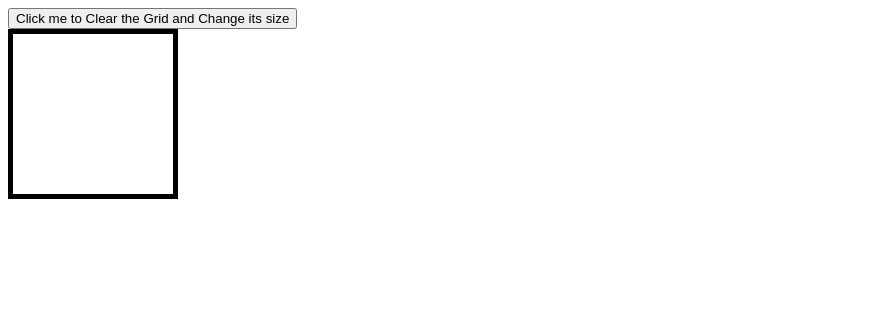
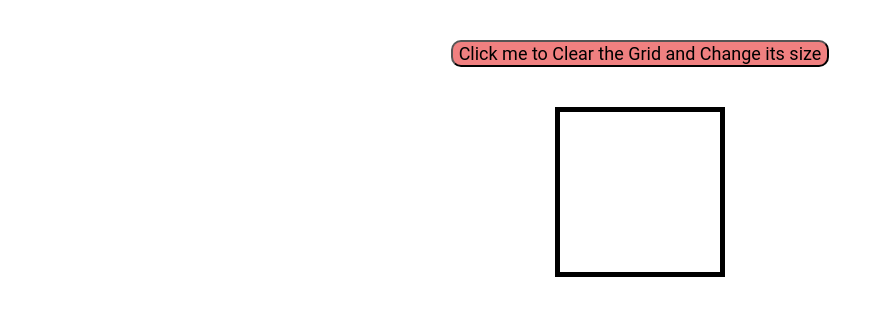
Before and after one commit to ElKekso/etch_a_sketch, a plain HTML site: page index.html in a window 1280 px wide. Shown: the whole page, without its empty margins (0-884 px from the left). Drawn offline with Linux system fonts and the light colour scheme.

Commit message:
Add layout and style

```diff
--- a/styles.css
+++ b/styles.css
@@ -41,3 +41,20 @@
 .colored{
     background-color: black;
 }
+
+body{
+    margin-top: 5vh;
+    display: flex;
+    flex-direction: column;
+    justify-content: center;
+    align-items: center;
+    gap: 5vh;
+}
+
+#reset{
+    font-family: Roboto;
+    font-size: large;
+    background-color: lightcoral;
+    color: black;
+    border-radius: 10px;
+}
```
